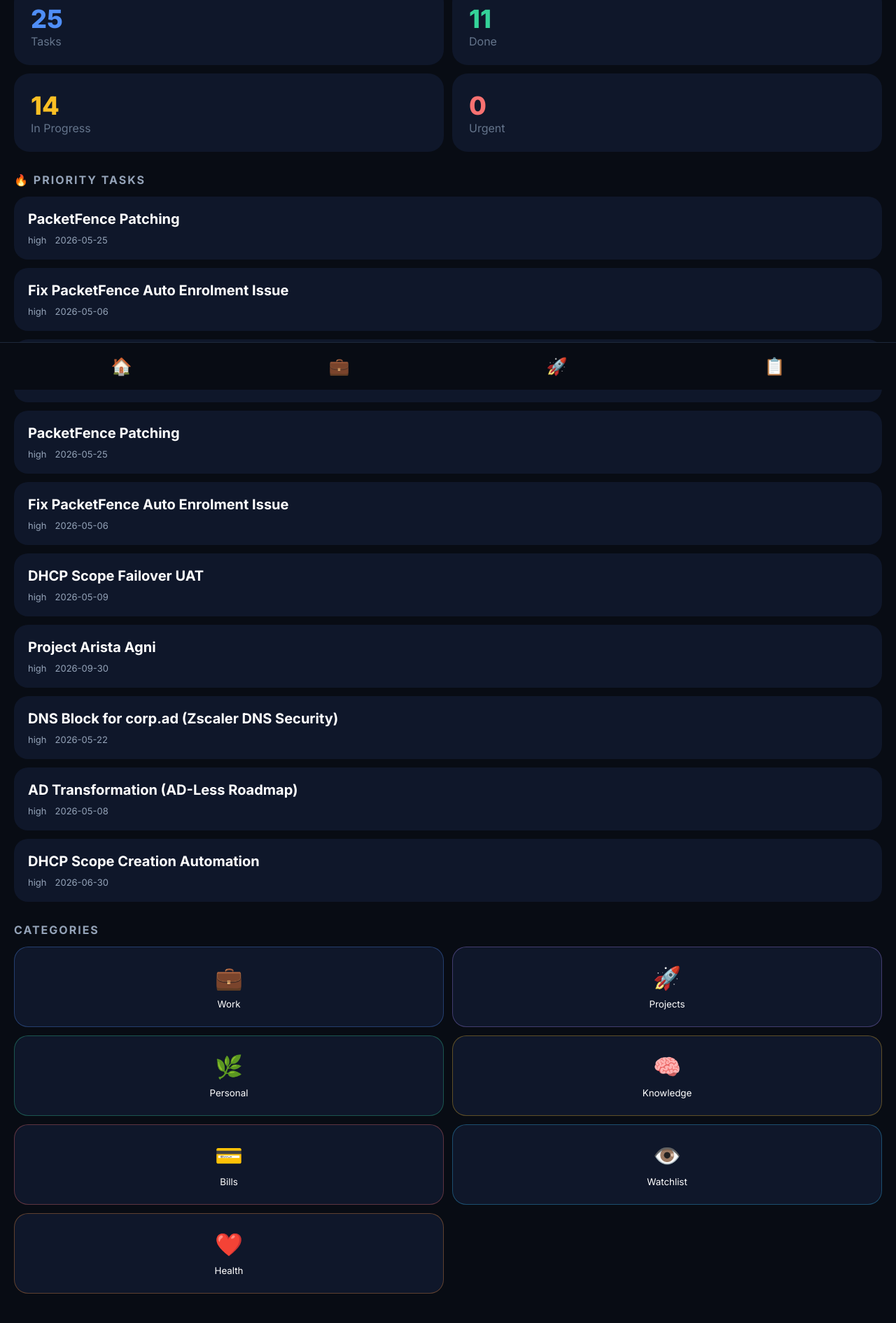
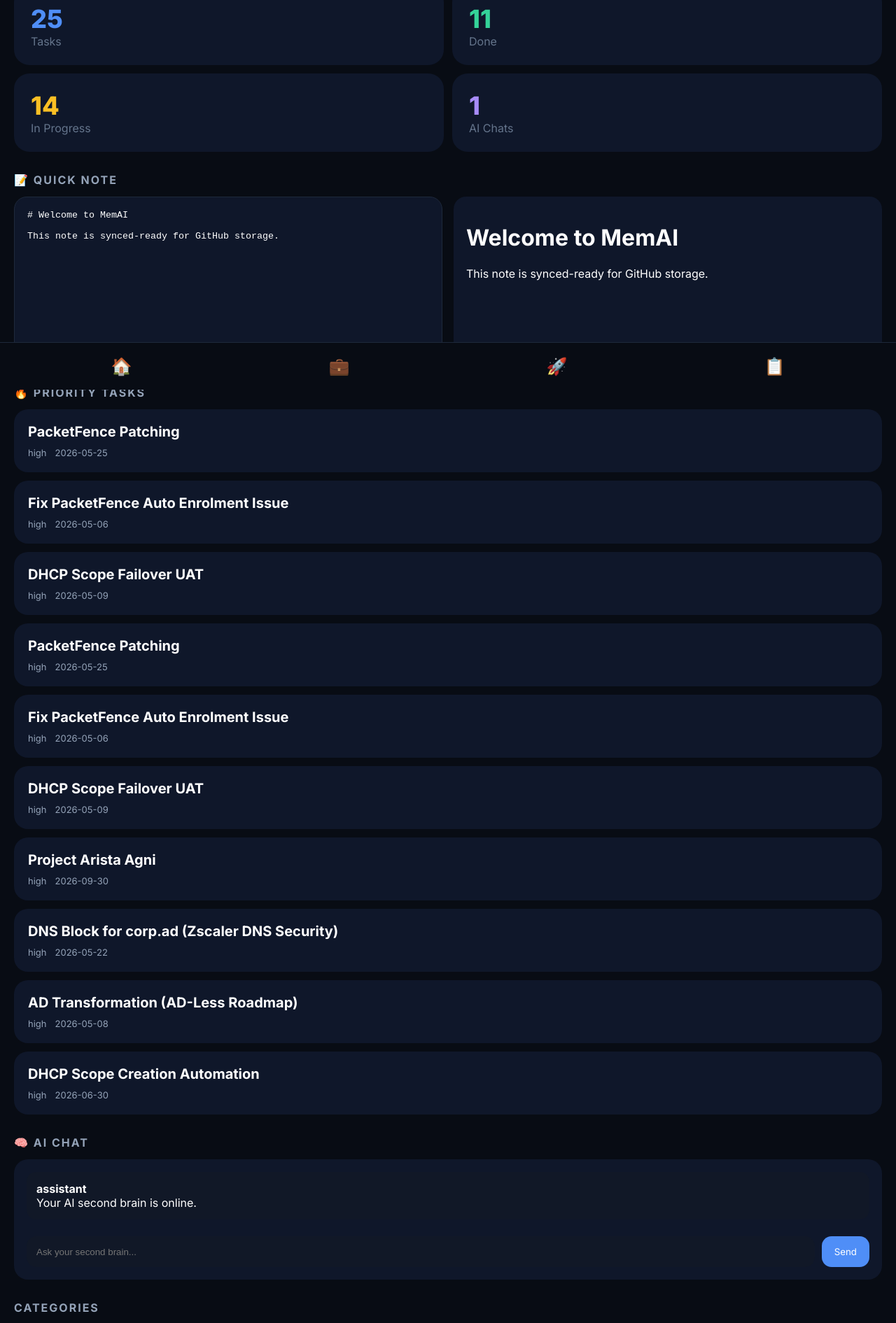
Before and after one commit to abhicome/second-brain, a React (Vite) app: page / in a window 1280 px wide. Shown: the part 243-2134 px from the top of the page at 70% size. Built offline with nearby package versions, Linux system fonts and the light colour scheme.

Commit message:
Upgrade App.jsx with MemAI dashboard AI chat and markdown editor

```diff
--- a/src/App.jsx
+++ b/src/App.jsx
@@ -1,4 +1,5 @@
 import { useMemo, useState } from 'react';
+import ReactMarkdown from 'react-markdown';
 import tasksData from '../data/tasks.json';
 import workData from '../data/work.json';
 import projectsData from '../data/projects.json';
@@ -8,15 +9,21 @@
   { id:'work', icon:'💼', label:'Work', color:'#4F8EF7' },
   { id:'projects', icon:'🚀', label:'Projects', color:'#A78BFA' },
   { id:'personal', icon:'🌿', label:'Personal', color:'#34D399' },
-  { id:'knowledge', icon:'🧠', label:'Knowledge', color:'#FBBF24' },
-  { id:'bills', icon:'💳', label:'Bills', color:'#F87171' },
-  { id:'watchlist', icon:'👁️', label:'Watchlist', color:'#38BDF8' },
-  { id:'health', icon:'❤️', label:'Health', color:'#FB923C' }
+  { id:'knowledge', icon:'🧠', label:'Knowledge', color:'#FBBF24' }
 ];
 
 export default function App(){
   const [tab,setTab] = useState('home');
   const [expanded,setExpanded] = useState(null);
+  const [aiInput,setAiInput] = useState('');
+  const [messages,setMessages] = useState([
+    {
+      role:'assistant',
+      text:'Your AI second brain is online.'
+    }
+  ]);
+
+  const [note,setNote] = useState('# Welcome to MemAI\n\nThis note is synced-ready for GitHub storage.');
 
   const TASKS = useMemo(() => {
 
@@ -50,13 +57,28 @@
     ? []
     : TASKS.filter(t=>t.category===tab);
 
+  const sendMessage = () => {
+    if(!aiInput.trim()) return;
+
+    setMessages(prev => [
+      ...prev,
+      { role:'user', text: aiInput },
+      {
+        role:'assistant',
+        text:'AI memory response placeholder for: ' + aiInput
+      }
+    ]);
+
+    setAiInput('');
+  };
+
   return (
     <div style={styles.shell}>
 
       <div style={styles.header}>
         <div>
-          <div style={styles.brand}>⬡ Second Brain</div>
-          <div style={styles.sub}>Live Database Connected</div>
+          <div style={styles.brand}>⬡ MemAI Vault</div>
+          <div style={styles.sub}>GitHub Connected Second Brain</div>
         </div>
       </div>
 
@@ -73,7 +95,21 @@
             <Card value={TASKS.length} label='Tasks' color='#4F8EF7'/>
             <Card value={done} label='Done' color='#34D399'/>
             <Card value={TASKS.filter(t=>t.status==='inprogress').length} label='In Progress' color='#FBBF24'/>
-            <Card value={TASKS.filter(t=>t.priority==='urgent').length} label='Urgent' color='#F87171'/>
+            <Card value={messages.length} label='AI Chats' color='#A78BFA'/>
+          </div>
+
+          <div style={styles.section}>📝 QUICK NOTE</div>
+
+          <div style={styles.noteWrap}>
+            <textarea
+              style={styles.noteInput}
+              value={note}
+              onChange={(e)=>setNote(e.target.value)}
+            />
+
+            <div style={styles.preview}>
+              <ReactMarkdown>{note}</ReactMarkdown>
+            </div>
           </div>
 
           <div style={styles.section}>🔥 PRIORITY TASKS</div>
@@ -86,6 +122,30 @@
               onClick={()=>setExpanded(expanded===task.id ? null : task.id)}
             />
           ))}
+
+          <div style={styles.section}>🧠 AI CHAT</div>
+
+          <div style={styles.aiBox}>
+            <div style={styles.msgs}>
+              {messages.map((m,index)=>(
+                <div key={index} style={m.role==='assistant' ? styles.aiMsg : styles.userMsg}>
+                  <strong>{m.role}</strong>
+                  <div>{m.text}</div>
+                </div>
+              ))}
+            </div>
+
+            <div style={styles.aiInputWrap}>
+              <input
+                style={styles.aiInput}
+                value={aiInput}
+                onChange={(e)=>setAiInput(e.target.value)}
+                placeholder='Ask your second brain...'
+              />
+
+              <button style={styles.sendBtn} onClick={sendMessage}>Send</button>
+            </div>
+          </div>
 
           <div style={styles.section}>CATEGORIES</div>
 
@@ -187,5 +247,15 @@
   nav:{position:'fixed',bottom:0,left:0,right:0,background:'#080C14',display:'flex',justifyContent:'space-around',padding:'18px',borderTop:'1px solid #1E293B'},
   navBtn:{background:'none',border:'none',color:'#fff',fontSize:'24px'},
   log:{background:'#0F172A',padding:'18px',borderRadius:'16px',marginBottom:'10px'},
-  back:{background:'none',border:'none',color:'#4F8EF7',marginBottom:'20px'}
+  back:{background:'none',border:'none',color:'#4F8EF7',marginBottom:'20px'},
+  noteWrap:{display:'grid',gridTemplateColumns:'1fr 1fr',gap:'16px'},
+  noteInput:{background:'#0F172A',color:'#fff',border:'1px solid #1E293B',borderRadius:'18px',padding:'18px',minHeight:'240px'},
+  preview:{background:'#0F172A',padding:'18px',borderRadius:'18px',overflow:'auto'},
+  aiBox:{background:'#0F172A',padding:'18px',borderRadius:'20px'},
+  msgs:{maxHeight:'260px',overflow:'auto'},
+  aiMsg:{background:'#111827',padding:'14px',borderRadius:'14px',marginBottom:'10px'},
+  userMsg:{background:'#1E293B',padding:'14px',borderRadius:'14px',marginBottom:'10px'},
+  aiInputWrap:{display:'flex',gap:'10px',marginTop:'14px'},
+  aiInput:{flex:1,padding:'14px',borderRadius:'14px',border:'none',background:'#111827',color:'#fff'},
+  sendBtn:{background:'#4F8EF7',border:'none',padding:'14px 18px',borderRadius:'14px',color:'#fff'}
 };
```
